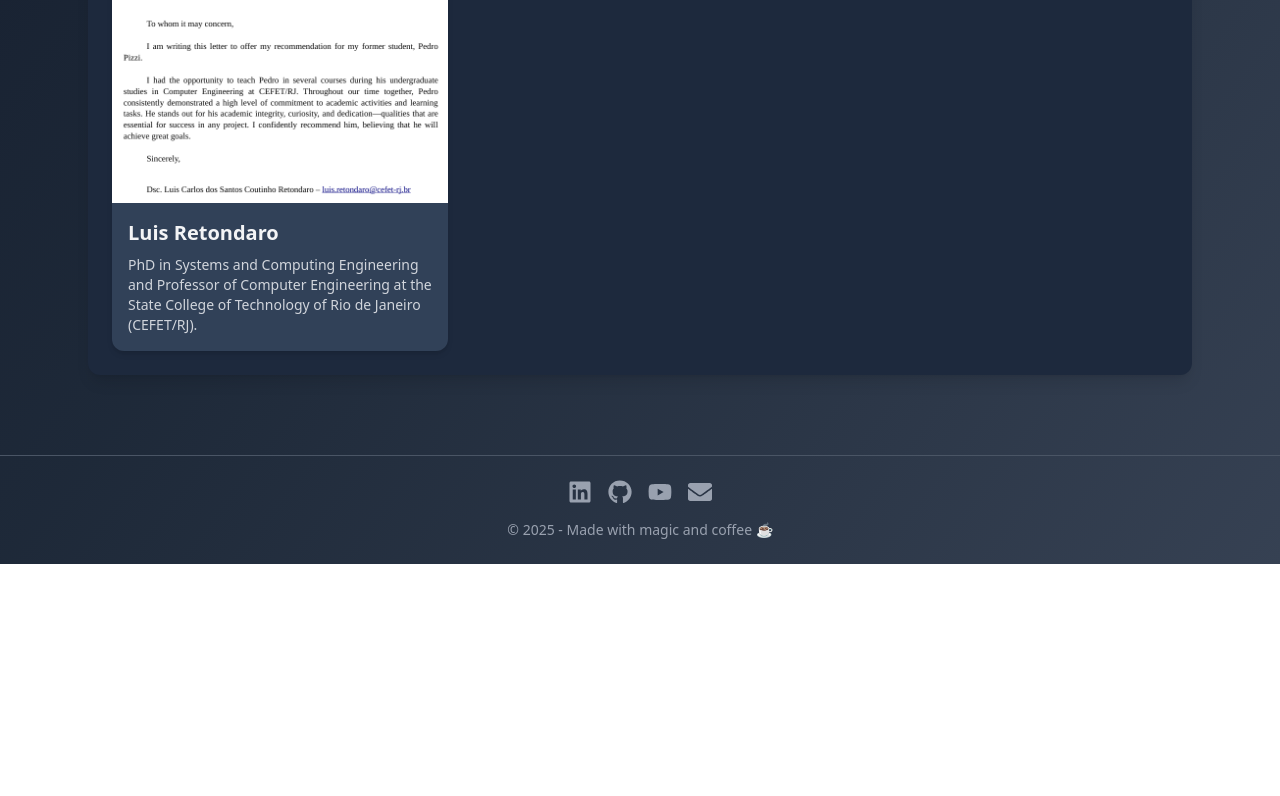
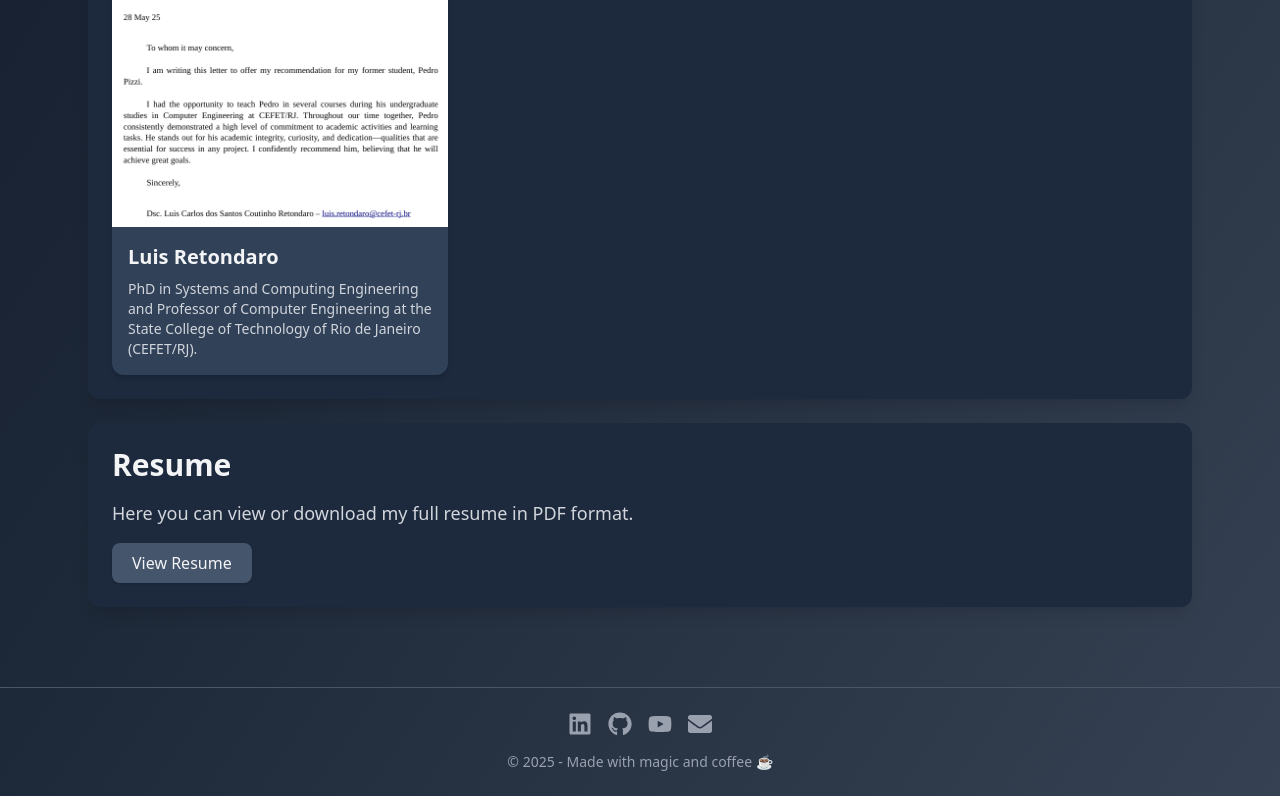
Before and after one commit to P3dream/portifolio, a React (Vite) app: page /about in a window 1280 px wide. Shown: the part 1131-1927 px from the top of the page. Before the commit the page ends 1695 px from the top, so only its background shows below. Built offline with nearby package versions, Linux system fonts and the light colour scheme.

Commit message:
improving about me section

```diff
--- a/src/pages/About.tsx
+++ b/src/pages/About.tsx
@@ -1,15 +1,16 @@
 import { useTranslation } from "react-i18next";
 import Card from "../components/Card";
 import Recomendations from "../model/Recomendations";
+import Resume from "./Resume";
 
 const About = () => {
   const { t } = useTranslation();
+
 
   const recomendationList = t("recomendations", { returnObjects: true }) as Recomendations[];
 
   return (
     <>
-      {/* About Section */}
       <div className="space-y-6 px-4 sm:px-0">
         <div className="flex flex-col sm:flex-row items-center sm:items-start text-center sm:text-left gap-6 mb-6">
           <img
@@ -27,6 +28,30 @@ const About = () => {
         </div>
       </div>
 
+      {/* <div className="mx-auto px-4 sm:px-6 py-6 bg-slate-800 bg-opacity-70 rounded-xl shadow-lg backdrop-blur text-gray-100 max-w-screen-2xl">
+        <h2 className="text-2xl sm:text-3xl font-bold text-gray-100 mb-4">{t("projects_title")}</h2>
+        <p className="text-base sm:text-lg text-gray-300 mb-6">{t("projects_desc")}</p>
+
+        <div
+          className="grid gap-6"
+          style={{
+            display: "grid",
+            gridTemplateColumns: "repeat(auto-fit, minmax(280px, 1fr))"
+          }}
+        >
+          {projectsList.map((project) => (
+            <Card
+              key={project.title}
+              title={project.title}
+              description={project.description}
+              image={project.image}
+              path={project.path}
+            />
+          ))}
+        </div>
+      </div> */}
+
+      <br></br>
       <div className="mx-auto px-4 sm:px-6 py-6 bg-slate-800 bg-opacity-70 rounded-xl shadow-lg backdrop-blur text-gray-100 max-w-screen-2xl">
         <h2 className="text-2xl sm:text-3xl font-bold text-gray-100 mb-4">{t("recommendations_title")}</h2>
         <p className="text-base sm:text-lg text-gray-300 mb-6">{t("recommendations_desc")}</p>
@@ -49,6 +74,8 @@ const About = () => {
           ))}
         </div>
       </div>
+      <br></br>
+      <Resume></Resume>
     </>
   );
 };
--- a/src/pages/Resume.tsx
+++ b/src/pages/Resume.tsx
@@ -1,13 +1,13 @@
 import { useTranslation } from "react-i18next";
 
 const Resume = () => {
-  const { t, i18n } = useTranslation(); // aqui está o i18n
-  const lang = i18n.language; // acessa o idioma atual
+  const { t, i18n } = useTranslation();
+  const lang = i18n.language;
 
   const fileName = `Pedro-Pizzi-${lang}.pdf`;
 
   return (
-    <div className="max-w-4xl mx-auto px-4 sm:px-6 py-6 bg-slate-800 bg-opacity-70 rounded-xl shadow-lg backdrop-blur text-gray-100">
+    <div className="mx-auto px-4 sm:px-6 py-6 bg-slate-800 bg-opacity-70 rounded-xl shadow-lg backdrop-blur text-gray-100 max-w-screen-2xl">
       <h2 className="text-2xl sm:text-3xl font-bold text-gray-100 mb-4">
         {t("resume_title")}
       </h2>
```
